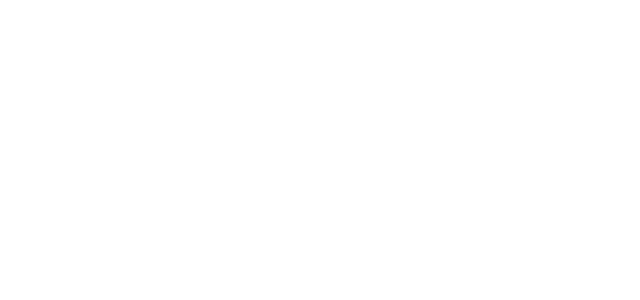
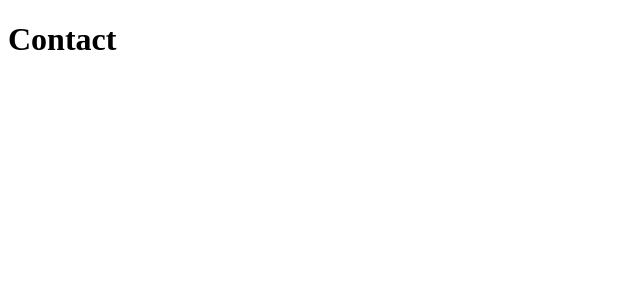
Before and after one commit to nisarga-nn/vueapp, a Vue app: page /contact in a window 1280 px wide. Before the commit this address had no page. Shown: the top 300 px of the page, without its empty margins (0-640 px from the left). Built offline with nearby package versions, Linux system fonts and the light colour scheme.

Commit message:
Added contact page

```diff
--- a/src/router/index.js
+++ b/src/router/index.js
@@ -1,6 +1,8 @@
 import {createRouter,createWebHistory} from 'vue-router'
 import About from '@/views/About.vue'
 import Home from '@/views/Home.vue'
+import Contact from '@/views/Contact.vue'
+
 
 const router = createRouter({
     // history: createWebHistory(import.meta.env.BASE_URL),
@@ -15,6 +17,10 @@
             path:"/about",
             name:"about",
             component: About
+        }, {
+            path:"/contact",
+            name:"contact",
+            component: Contact
         }
     ]
 })
--- /dev/null
+++ b/src/views/Contact.vue
@@ -0,0 +1,11 @@
+<script>
+export default  {
+    name : 'ContactPage'
+}
+</script>
+
+<template>
+    <div>
+        <h1>Contact</h1>
+    </div>
+</template>
```
